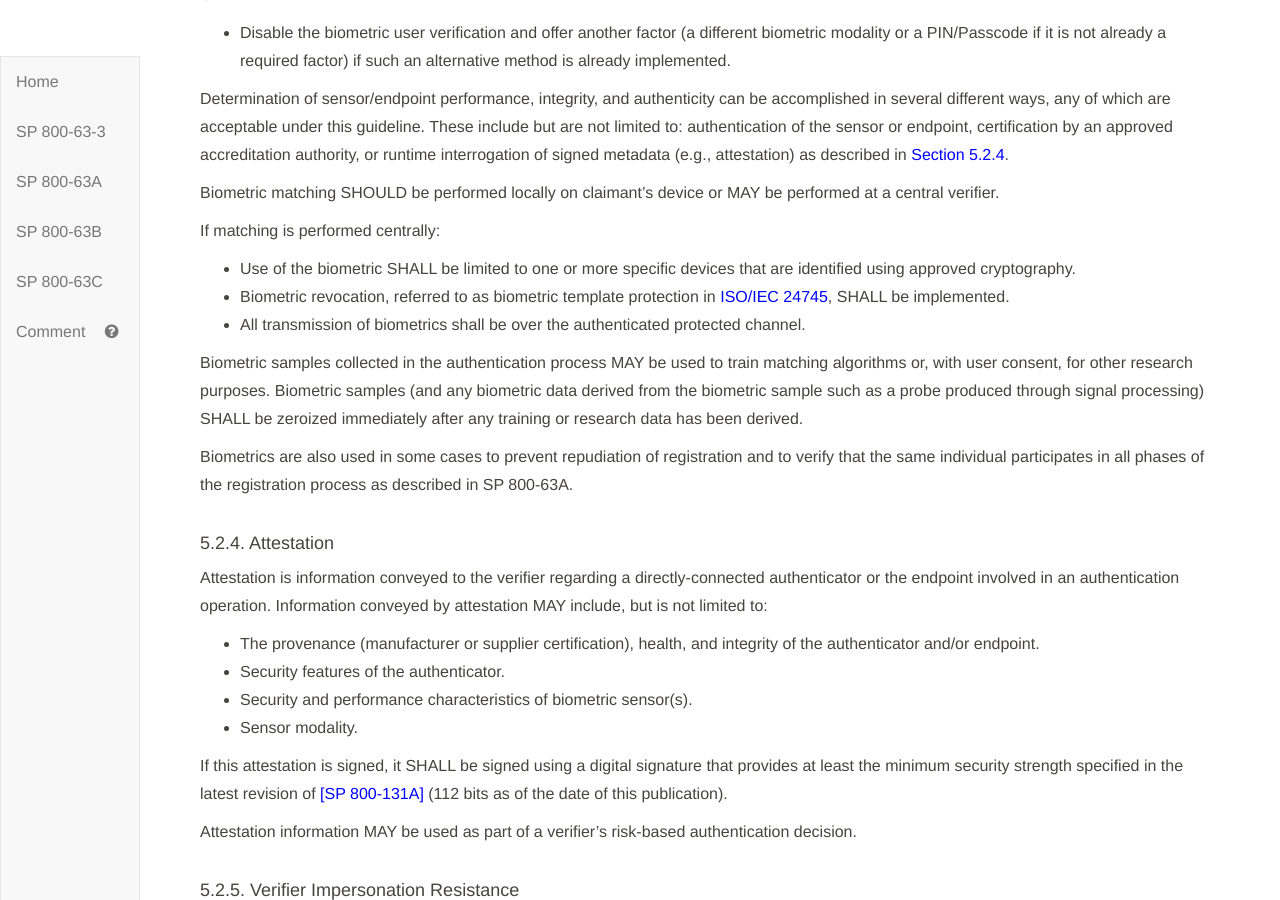
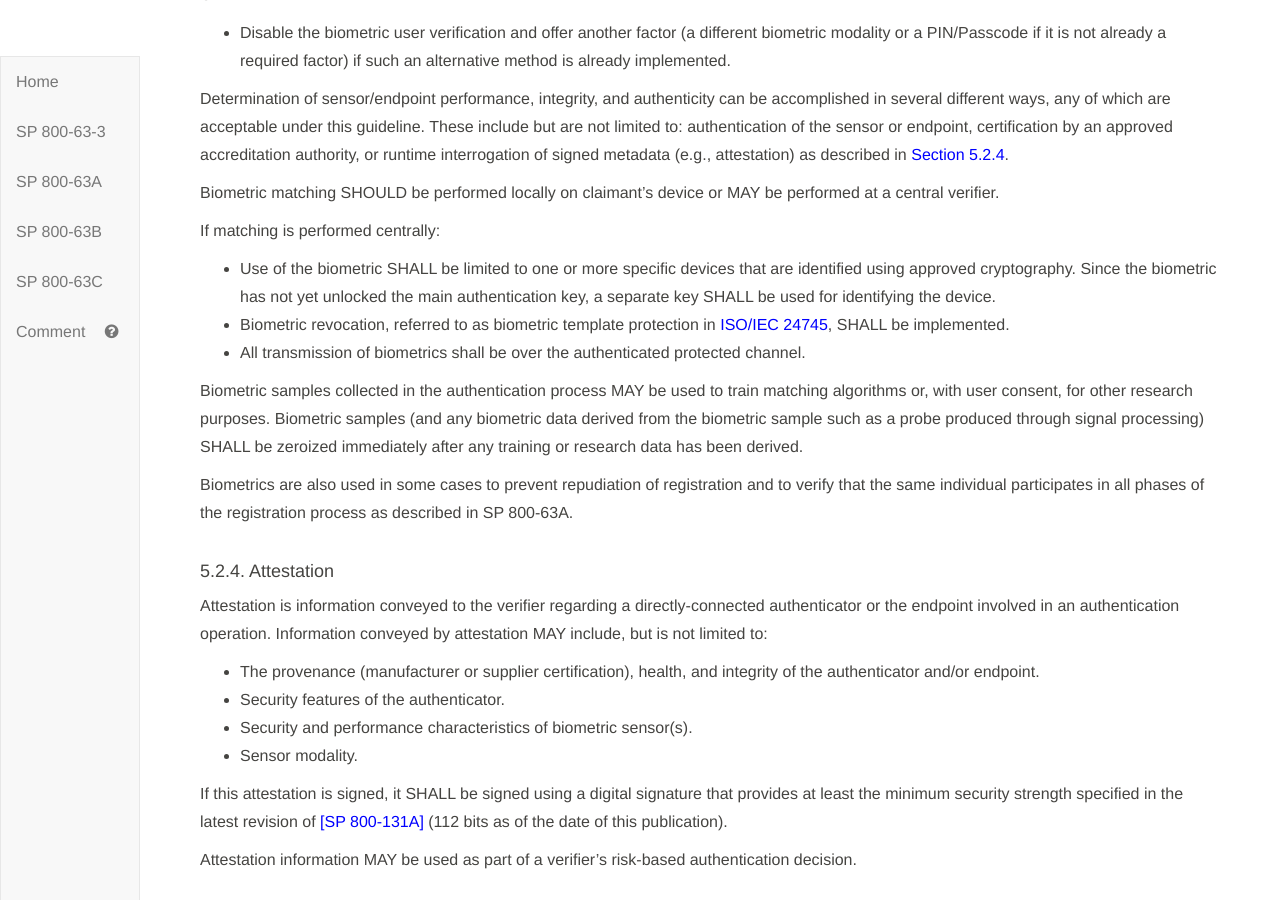
Before and after one commit to usnistgov/800-63-3, a Jekyll site: the page built from sp800-63b/sec5_authenticators.md, in a window 1280 px wide and 900 px high, scrolled down 12594 px. Built offline with Jekyll 4.4.1, drawn with Linux system fonts in a browser that asks for light colours; our own code applies the rules of GitHub Pages for plain Markdown files.

Commit message:
Clarify, separate key for identifying device vs. that unlocked by biometric. Closes #1647

```diff
--- a/sp800-63b/sec5_authenticators.md
+++ b/sp800-63b/sec5_authenticators.md
@@ -382,7 +382,7 @@ Biometric matching SHOULD be performed locally on claimant's device or MAY be pe
 
 If matching is performed centrally:
 
-* Use of the biometric SHALL be limited to one or more specific devices that are identified using approved cryptography.
+* Use of the biometric SHALL be limited to one or more specific devices that are identified using approved cryptography. Since the biometric has not yet unlocked the main authentication key, a separate key SHALL be used for identifying the device.
 * Biometric revocation, referred to as biometric template protection in [ISO/IEC 24745](#ISO24745), SHALL be implemented.
 * All transmission of biometrics shall be over the authenticated protected channel.
 
```
